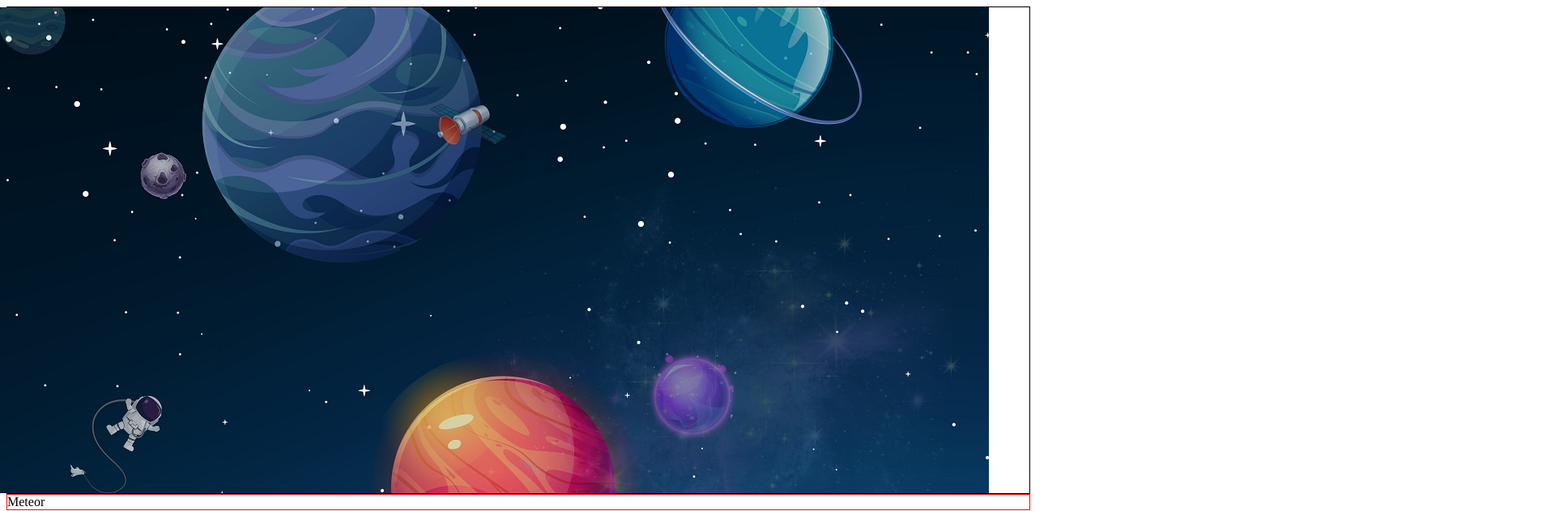
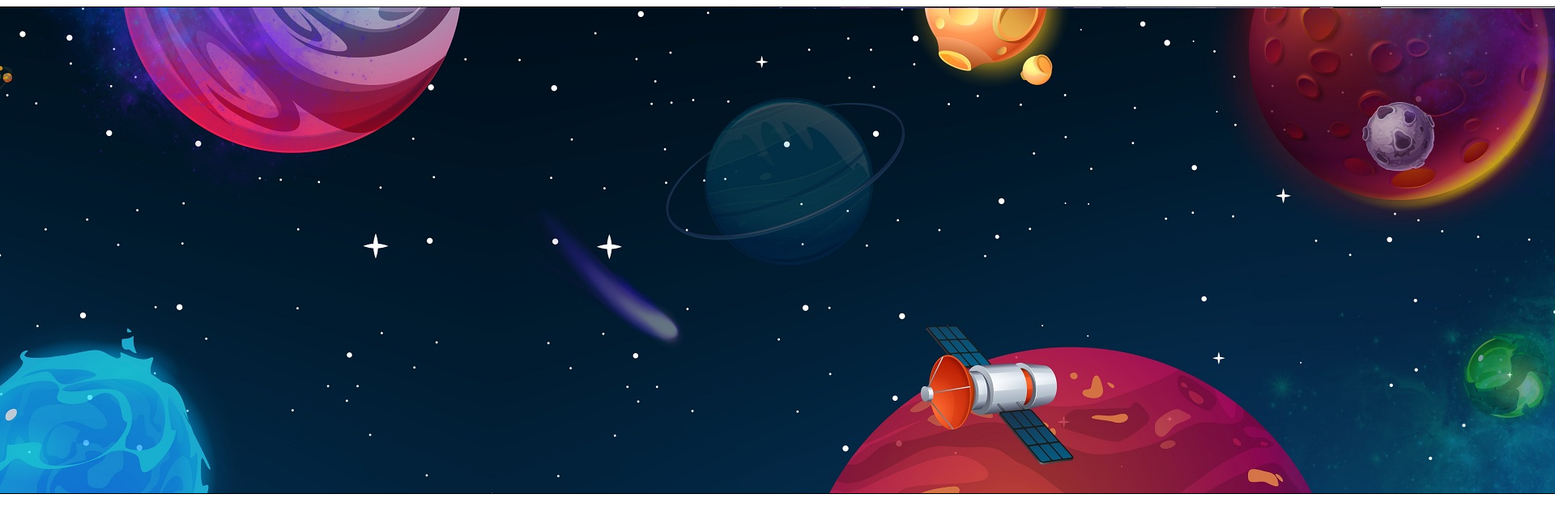
Before and after one commit to meljaszuk/SpaceTraveler-Game-in-React, a React (Create React App) app: page / in a window 1280 px wide. Shown: the top 631 px of the page at 81% size, 1920 px wide, since content can reach past the window. Built offline with nearby package versions, Linux system fonts and the light colour scheme.

Commit message:
add styles to app

```diff
--- /dev/null
+++ b/src/App.module.scss
@@ -0,0 +1,5 @@
+.body {
+    display: flex;
+    align-items: center;
+    flex-direction: column;
+}
--- a/src/App.tsx
+++ b/src/App.tsx
@@ -1,13 +1,13 @@
 import React from 'react';
 import { Meteor } from './components/Meteor';
 import { Background } from './components/Background';
+import styles from './App.module.scss';
 
 export const App: React.FC = () => {
   console.log('app');
   return (
-    <div>
+    <div className={styles.body}>
       <Background />
-      <Meteor />
     </div>
   );
 };
```
